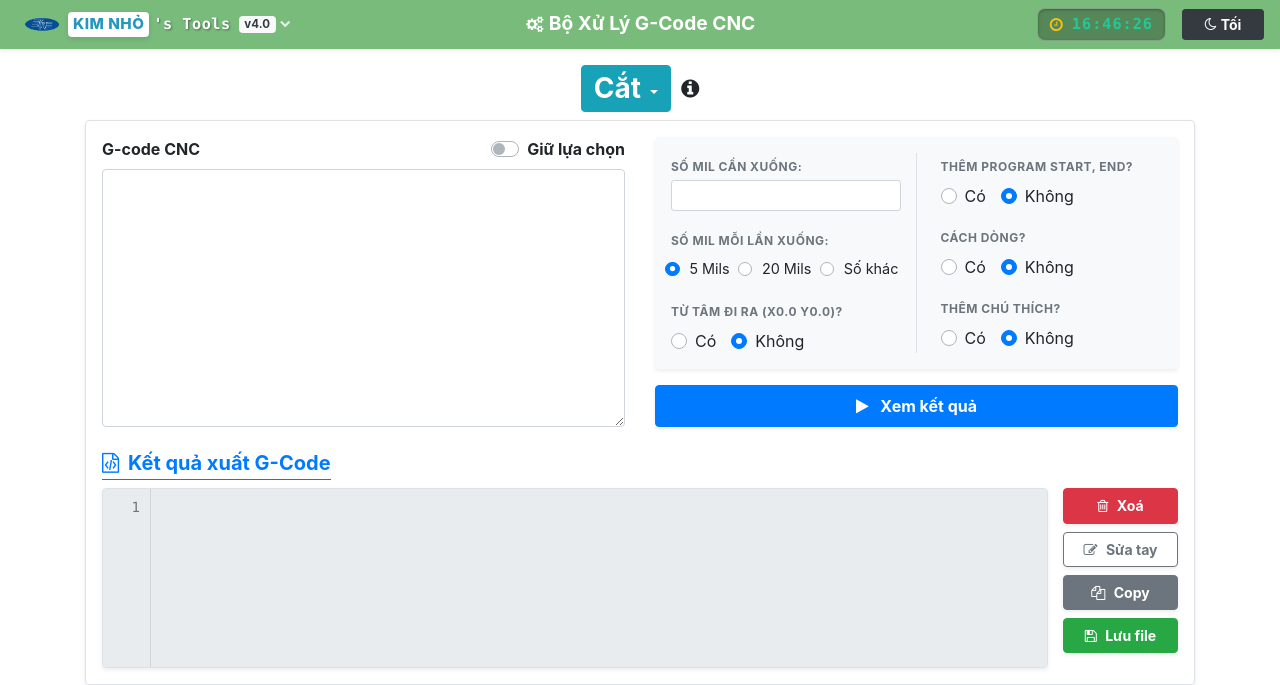
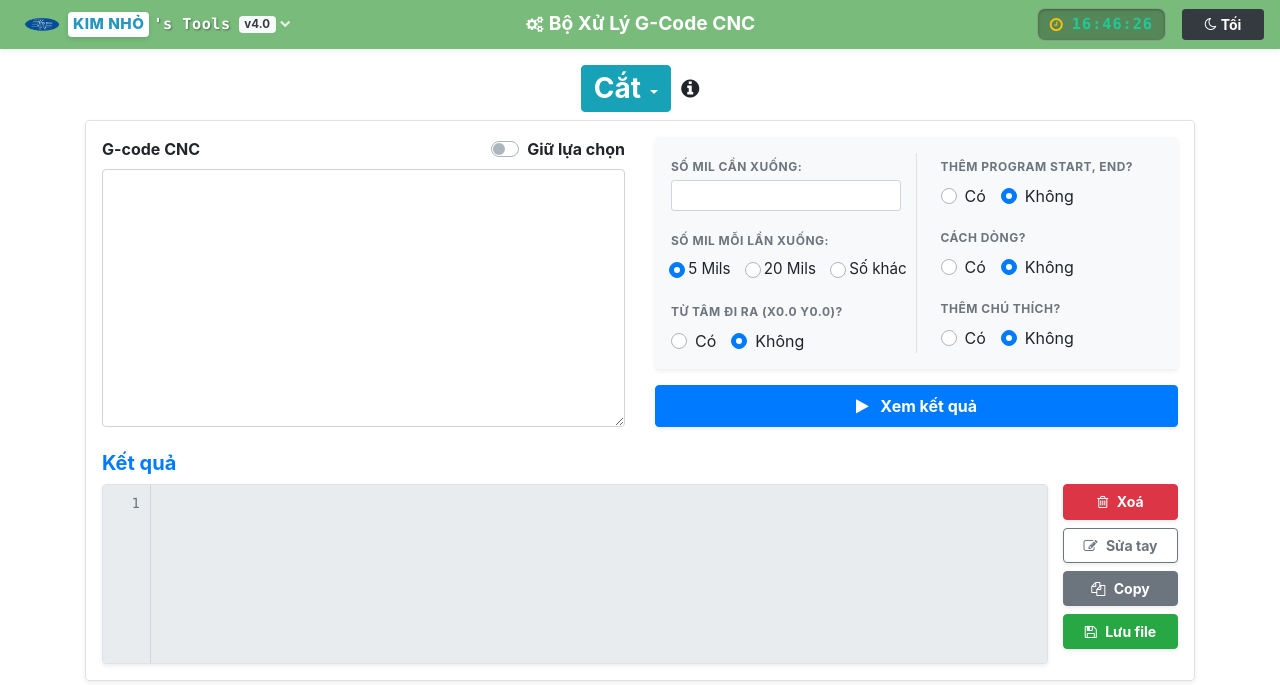
Before and after one commit to phamphukhanh/KIMNHO-Tools, a plain HTML site: page index.html in a window 1280 px wide. Shown: the top 685 px of the page. Drawn offline with nearby package versions, Linux system fonts and the light colour scheme; some packages are replaced by stand-ins of ours; a script that the page names is missing.

Commit message:
Finalized 3 radio buttons

```diff
--- a/assets/css/base.css
+++ b/assets/css/base.css
@@ -97,41 +97,41 @@ html {
 }
 
 
-/* Thu hẹp khoảng cách giữa chấm radio và chữ tương ứng */
+/* 1. Khung chứa: Kéo nhẹ toàn bộ sang trái để thẳng hàng thị giác với chữ S */
 .compact-radio-group {
     display: flex !important;
     align-items: center;
     justify-content: flex-start;
     gap: 14px !important;
-    /* Khoảng cách giữa các khối nút thoáng hơn */
     flex-wrap: nowrap !important;
+    margin-left: -2px !important;
+    /* Bí quyết kéo toàn bộ group sang trái */
 }
 
-/* Đẩy chữ nhích sang trái (gần radio hơn) - Đã cập nhật theo ý bạn lúc nãy */
+/* 2. Khoảng cách giữa chấm tròn và chữ của nó */
 .compact-radio-group .custom-control {
-    padding-left: 1.15rem !important;
-    /* Thu hẹp khoảng cách chữ và radio */
+    padding-left: 1.2rem !important;
     margin-right: 0 !important;
 }
 
+/* 3. Style chữ của nút: Tăng kích thước lên 0.95rem */
 .compact-radio-group .custom-control-label {
-    font-size: 0.9rem !important;
+    font-size: 0.95rem !important;
+    /* Tăng chữ to hơn */
     font-weight: 400 !important;
     white-space: nowrap !important;
     cursor: pointer;
-    /* THÊM DÒNG NÀY: Ép chiều cao dòng để tính toán tâm chuẩn xác */
     line-height: 1.5 !important;
 }
 
-/* ========================================================
-   SỬA LỖI LỆCH TÂM: Cân bằng nút Radio và Chữ trên 1 đường thẳng
-   ======================================================== */
+/* 4. Định vị chấm tròn: Phóng to tỷ lệ thuận với chữ */
 .compact-radio-group .custom-control-label::before,
 .compact-radio-group .custom-control-label::after {
-    /* Điều chỉnh top xuống 0.2rem để nút radio nằm ngay chính giữa chữ */
-    top: 0.2rem !important;
+    left: -1.2rem !important;
+    top: 0.22rem !important;
+    /* Hạ xuống 0.02rem để bù lại độ lớn của chữ mới */
 
-    /* Giữ nguyên kích thước nút radio */
-    width: 0.9rem !important;
-    height: 0.9rem !important;
+    /* Phóng to nút radio để cân xứng với chữ to */
+    width: 1rem !important;
+    height: 1rem !important;
 }
--- a/index.html
+++ b/index.html
@@ -300,11 +300,7 @@
             <!-- =============== KHU VỰC KẾT QUẢ ĐẦU RA =============== -->
             <div class="row mt-4">
                 <div class="col-12 mb-2">
-                    <label
-                        class="h5 font-weight-bold mb-0 text-primary border-bottom border-primary pb-1 d-inline-block"
-                        id="result-label">
-                        <i class="fa fa-file-code-o mr-1"></i> Kết quả xuất G-Code
-                    </label>
+                    <label class="h5 font-weight-bold mb-0 text-primary" id="result-label">Kết quả</label>
                 </div>
 
                 <!-- Cột trái: Trình biên tập Output -->
```
